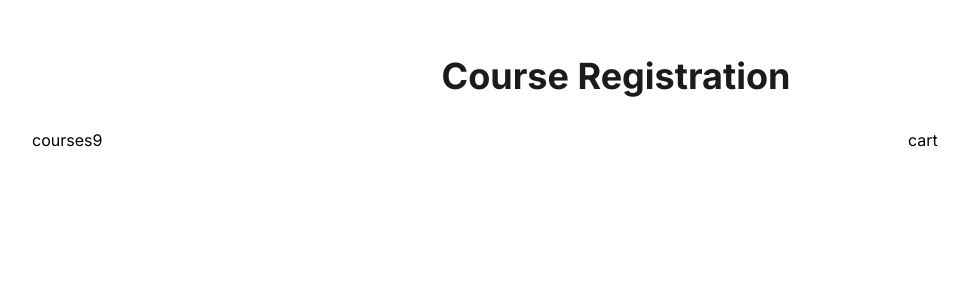
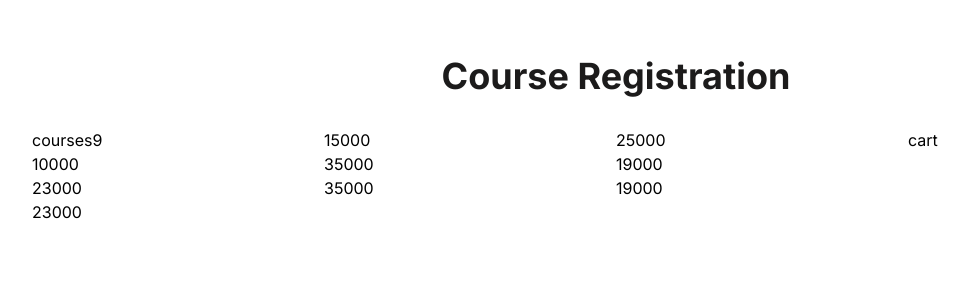
Before and after one commit to M-H-Maruf/course-roster, a React (Vite) app: page / in a window 1280 px wide. Shown: the top 300 px of the page, without its empty margins (24-993 px from the left). Built offline with nearby package versions, Linux system fonts and the light colour scheme.

Commit message:
course data loaded

```diff
--- a/src/components/Course/Course.jsx
+++ b/src/components/Course/Course.jsx
@@ -1,12 +1,15 @@
+import PropTypes from 'prop-types';
 
-
-
-const Course = () => {
+const Course = ({course}) => {
     return (
         <div>
-
+            {course.price}
         </div>
     );
 };
 
+Course.propTypes = {
+    course: PropTypes.object.isRequired
+}
+
 export default Course;
--- a/src/components/Courses/Courses.jsx
+++ b/src/components/Courses/Courses.jsx
@@ -15,7 +15,9 @@ const Courses = () => {
     return (
         <div className="col-span-3 grid grid-cols-3">
             courses{courses.length}
-            <Course></Course>
+            {
+                courses.map((course, idx) => <Course key={idx} course={course}></Course>)
+            }
         </div>
     );
 };
```
